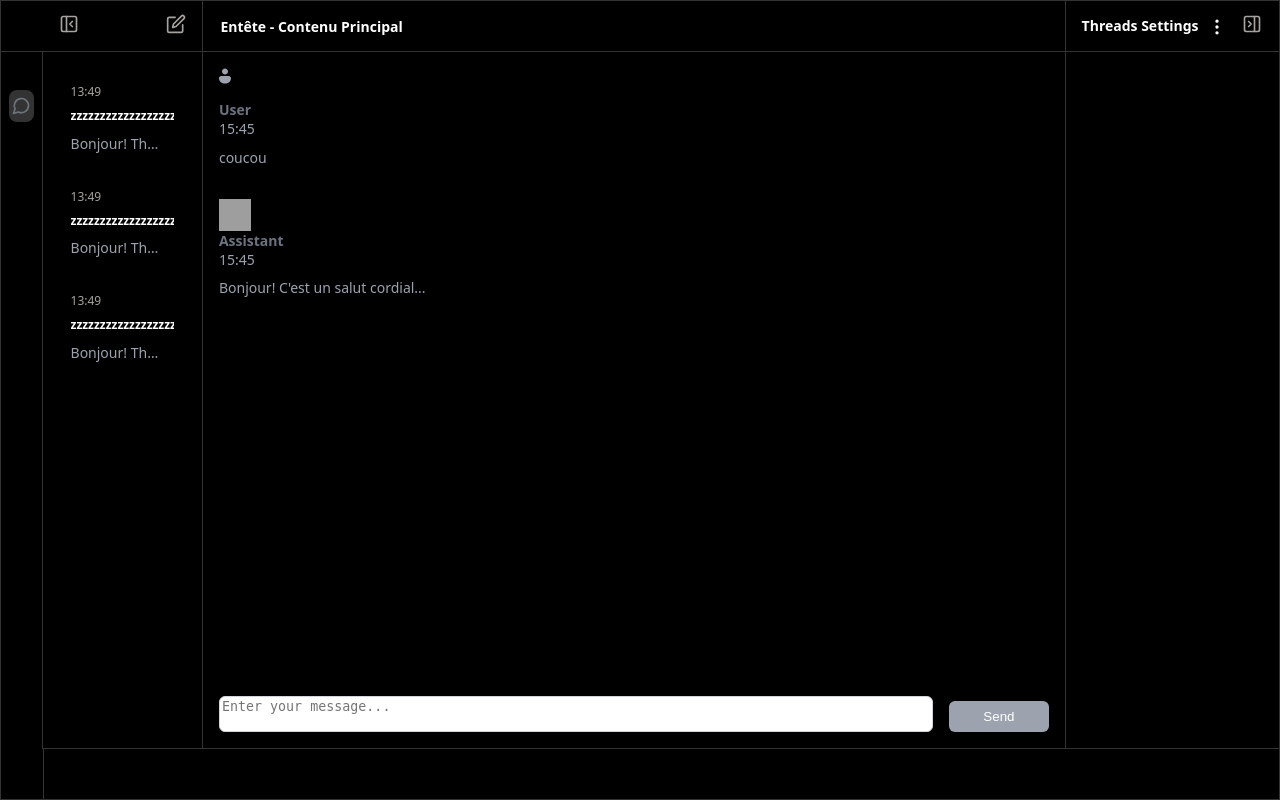
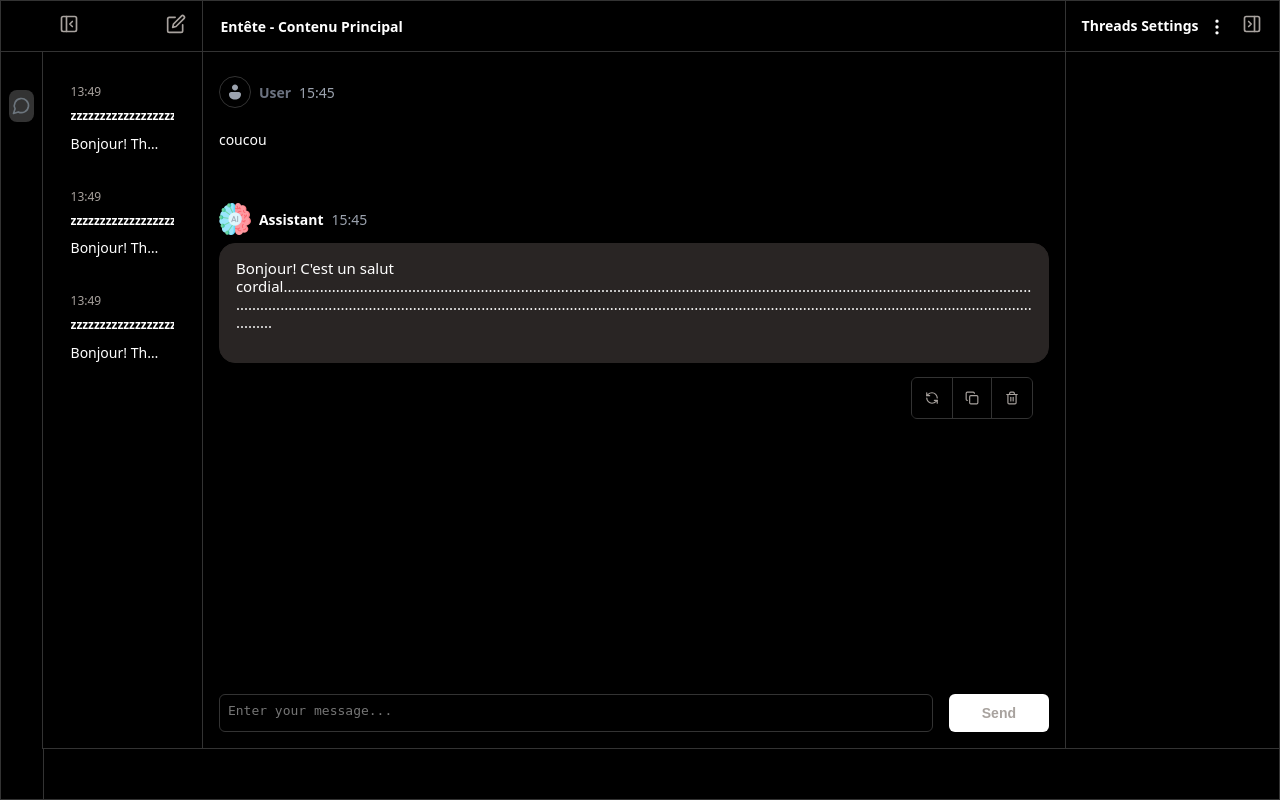
Before and after one commit to matyji/Webapp-chatgpt, a Flask app: page / in a window 1280 px wide. Run offline with Flask 3, Linux system fonts and the light colour scheme; grey boxes are pictures that could not be loaded.

Commit message:
Mise a jour du front-end V0.1

```diff
--- a/static/css/Chat.css
+++ b/static/css/Chat.css
@@ -4,46 +4,6 @@
     justify-content: space-between;
     height: 100%;
     width: 100%;
-}
-
-.messages-container {
-    display: flex;
-    flex-direction: column;
-    overflow-y: auto;
-    height: 100%;
-}
-
-.message {
-    display: flex;
-    flex-direction: column;
-    padding: 1rem;
-    position: relative;
-}
-
-.icon, .assistant-logo {
-    height: 2rem;
-    width: 2rem;
-}
-
-.username {
-    font-weight: bold;
-    text-transform: capitalize;
-    color: #6b7280; /* Adjust the color as needed */
-}
-
-.timestamp, .message-text {
-    font-size: 0.875rem; /* 14px */
-    color: #9ca3af; /* Adjust the color as needed */
-}
-
-.message-options {
-    position: absolute;
-    display: none; /* Initially hidden */
-    right: 2rem; /* Adjust as needed */
-}
-
-.message:hover .message-options {
-    display: flex; /* Show options on hover */
 }
 
 .input-container {
@@ -58,21 +18,53 @@
     width: 100%;
     max-height: 25rem;
     overflow-y: auto;
-    padding-right: 1.25rem; /* Adjust padding for the scrollbar */
-    border: 1px solid #d1d5db; /* Adjust border color as needed */
+    border: 1px solid #333; /* Adjust border color as needed */
     border-radius: 0.375rem; /* Adjust border-radius as needed */
     resize: none;
+    background-color: black;
+    color: white;
+    padding: 0.5rem;
+    height: 2.375rem;
+    font-size: medium;
+}
+
+.message-input:focus-visible{
+    outline: 1px solid #2463eb;
 }
 
 .send-button {
     min-width: 6.25rem; /* 100px */
-    background-color: #3b82f6; /* Primary button color */
+    background-color: #2463eb; /* Primary button color */
     color: white;
+    font-weight: bold;
+    font-size: 14px;
     padding: 0.5rem 1rem;
     border: none;
     border-radius: 0.375rem;
+    height: 100%;
+    cursor: pointer;
 }
 
 .send-button:disabled {
-    background-color: #9ca3af; /* Disabled button color */
+    background-color: white; /* Disabled button color */
+    cursor:auto;
+    color: #A8A29E;
 }
+
+.messages-container {
+    display: flex;
+    flex-direction: column;
+    max-width: 100%; /* Assurez-vous que la div ne dépasse pas la largeur de son conteneur */
+    height: 100%; /* La hauteur s'ajuste au contenu */
+    word-wrap: break-word; /* Casse les mots longs pour qu'ils passent à la ligne */
+    overflow-wrap: break-word; /* Alternative à word-wrap pour une meilleure compatibilité */
+    overflow-y: auto; /* Permet le défilement vertical si le contenu dépasse la hauteur */
+
+}
+
+.message {
+    display: flex;
+    flex-direction: column;
+    padding: 1rem;
+    position: relative;
+}
--- /dev/null
+++ b/static/css/message-assistant.css
@@ -0,0 +1,67 @@
+.assistant-logo{
+    height: 2rem;
+    width: 2rem;
+}
+
+.entete-assistant-message {
+    display: flex;
+    align-items: center;
+    gap: 0.5rem; /* gap-x-2 */
+    margin-top: 0.5rem; /* mt-2 */
+    margin-bottom: 0.5rem; /* mb-2 */
+    position: relative;
+}
+
+.username-assistant{
+    font-weight: bold;
+    text-transform: capitalize;
+    color: white; /* Adjust the color as needed */
+}
+
+.action-buttons {
+    border: 0.1px solid #333;
+    border-radius: 0.375rem;
+    position: absolute;
+    bottom: -2.5rem; /* Adjust according to actual positioning needs */
+    right: 2rem;
+    display: flex;
+    flex-direction: row;
+    align-items: center;
+}
+
+.action-button {
+    display: flex;
+    align-items: center;
+    justify-content: center;
+    width: 2.5rem;
+    height: 2.5rem;
+    padding: 0.5rem;
+    background-color: rgba(0, 0, 0, 0.2); /* Adjust background color */
+    cursor: pointer;
+    transition: background-color 0.3s;
+    color: #A8A29E;
+    border: 0px solid; /* Specify color */
+}
+
+.action-button:hover {
+    background-color: rgba(0, 0, 0, 0.8); /* Adjust hover background color */
+}
+
+.copy{
+    border-left: 0.1px solid #333;
+    border-right: 0.1px solid #333;
+}
+
+.message-text-assistant{
+    background-color: #292524;
+    border: 1px solid #292524;
+    border-radius: 1rem;
+    padding: 1rem; /* p-4 */
+    padding-top: 0;
+    font-size: 0.9375rem; /* Remplacé 15px par environ 0.9375rem */
+    display: flex;
+    flex-direction: column;
+    gap: 1rem; /* Remplacé 16px par 1rem */
+    font-weight: normal;
+    line-height: 1.2;
+}
--- /dev/null
+++ b/static/css/message-user.css
@@ -0,0 +1,40 @@
+.icon-user {
+    display: flex;
+    align-items: center;
+    justify-content: center;
+    height: 2rem; /* h-8 */
+    width: 2rem; /* w-8 */
+    border-radius: 9999px; /* rounded-full */
+    border: 1px solid #333; /* border */
+}
+
+.user-logo {
+    width: 12px;
+    height: 16px;
+    fill: #9CA3AF; /* Assuming #9CA3AF is the desired color */
+  }
+
+.username {
+    font-weight: bold;
+    text-transform: capitalize;
+    color: #6b7280; /* Adjust the color as needed */
+}
+
+.timestamp{
+    font-size: 0.875rem; /* 14px */
+    color: #9ca3af; /* Adjust the color as needed */
+}
+
+.message-text{
+    font-size: 0.875rem; /* 14px */
+    color: white; /* Adjust the color as needed */
+}
+
+.entete-message{
+    display: flex;
+    align-items: center;
+    gap: 0.5rem; /* gap-x-2 */
+    margin-top: 0.5rem; /* mt-2 */
+    margin-bottom: 0.5rem; /* mb-2 */
+    position: relative;
+}
--- /dev/null
+++ b/static/js/Chat.js
@@ -0,0 +1,16 @@
+document.addEventListener('DOMContentLoaded', function() {
+    var textarea = document.getElementById('message-input');
+    var sendButton = document.getElementById('send-button');
+
+    // Fonction pour vérifier le contenu du textarea et activer/désactiver le bouton
+    function toggleButtonState() {
+        // Si le textarea n'est pas vide, le bouton est activé, sinon il est désactivé
+        sendButton.disabled = !textarea.value.trim();
+    }
+
+    // Écoute les événements 'input' sur le textarea
+    textarea.addEventListener('input', toggleButtonState);
+
+    // Vérifie l'état initial au chargement de la page
+    toggleButtonState();
+});
--- a/templates/Chat.html
+++ b/templates/Chat.html
@@ -1,39 +1,11 @@
 <link rel="stylesheet" href="../static/css/Chat.css">
 <div class="chat-container">
     <div class="messages-container">
-        <div class="message">
-            <svg class="icon">
-                <path d="M6 0.497864C4.34315 0.497864 3 1.84101 3 3.49786C3 5.15472 4.34315 6.49786 6 6.49786C7.65685 6.49786 9 5.15472 9 3.49786C9 1.84101 7.65685 0.497864 6 0.497864ZM9.75 7.99786L2.24997 7.99787C1.00734 7.99787 0 9.00527 0 10.2479C0 11.922 0.688456 13.2633 1.81822 14.1701C2.93013 15.0625 4.42039 15.4979 6 15.4979C7.57961 15.4979 9.06987 15.0625 10.1818 14.1701C11.3115 13.2633 12 11.922 12 10.2479C12 9.00522 10.9926 7.99786 9.75 7.99786Z" fill="#9CA3AF"></path>
-            </svg>
-            <span class="username">user</span>
-            <span class="timestamp">15:45</span>
-            <div class="message-options">
-                <svg xmlns="http://www.w3.org/2000/svg" width="14" height="14" viewBox="0 0 24 24" fill="none" stroke="currentColor" stroke-width="2" stroke-linecap="round" stroke-linejoin="round" class="lucide lucide-refresh-ccw">
-                    <path d="M21 12a9 9 0 0 0-9-9 9.75 9.75 0 0 0-6.74 2.74L3 8"></path>
-                    <path d="M3 3v5h5"></path>
-                    <path d="M3 12a9 9 0 0 0 9 9 9.75 9.75 0 0 0 6.74-2.74L21 16"></path>
-                    <path d="M16 16h5v5"></path>
-                </svg>
-            </div>
-            <p class="message-text">coucou</p>
-        </div>
-        <div class="message assistant-message">
-            <img src="icons/app_icon.svg" alt="Assistant Logo" class="assistant-logo">
-            <span class="username">assistant</span>
-            <span class="timestamp">15:45</span>
-            <div class="message-options">
-                <svg xmlns="http://www.w3.org/2000/svg" width="14" height="14" viewBox="0 0 24 24" fill="none" stroke="currentColor" stroke-width="2" stroke-linecap="round" stroke-linejoin="round" class="lucide lucide-refresh-ccw">
-                    <path d="M21 12a9 9 0 0 0-9-9 9.75 9.75 0 0 0-6.74 2.74L3 8"></path>
-                    <path d="M3 3v5h5"></path>
-                    <path d="M3 12a9 9 0 0 0 9 9 9.75 9.75 0 0 0 6.74-2.74L21 16"></path>
-                    <path d="M16 16h5v5"></path>
-                </svg>
-            </div>
-            <p class="message-text">Bonjour! C'est un salut cordial...</p>
-        </div>
+        {% include 'message-user.html' %}
+        {% include 'message-assistant.html' %}
     </div>
     <div class="input-container">
-        <textarea class="message-input" placeholder="Enter your message..."></textarea>
-        <button class="send-button" disabled>Send</button>
+        <textarea class="message-input" id="message-input" placeholder="Enter your message..."></textarea>
+        <button class="send-button" id="send-button" disabled>Send</button>
     </div>
 </div>
--- a/templates/index.html
+++ b/templates/index.html
@@ -47,5 +47,6 @@
   </div>
 </div>
 <script src="../static/js/icones.js"></script>
+<script src="../static/js/Chat.js"></script>
 </body>
 </html>
--- /dev/null
+++ b/templates/message-assistant.html
@@ -0,0 +1,36 @@
+<link rel="stylesheet" href="../static/css/message-assistant.css">
+<div class="message assistant-message">
+    <div class ="entete-assistant-message">
+        <img src="../static/images/ai.png" alt="Assistant Logo" class="assistant-logo">
+        <span class="username-assistant">assistant</span>
+        <span class="timestamp">15:45</span>
+    </div>
+    <div class="action-buttons">
+        <button class="action-button refresh">
+            <svg xmlns="http://www.w3.org/2000/svg" width="14" height="14" viewBox="0 0 24 24" fill="none" stroke="currentColor" stroke-width="2" stroke-linecap="round" stroke-linejoin="round">
+                <path d="M21 12a9 9 0 0 0-9-9 9.75 9.75 0 0 0-6.74 2.74L3 8"></path>
+                <path d="M3 3v5h5"></path>
+                <path d="M3 12a9 9 0 0 0 9 9 9.75 9.75 0 0 0 6.74-2.74L21 16"></path>
+                <path d="M16 16h5v5"></path>
+            </svg>
+        </button>
+        <button class="action-button copy">
+            <svg xmlns="http://www.w3.org/2000/svg" width="14" height="14" viewBox="0 0 24 24" fill="none" stroke="currentColor" stroke-width="2" stroke-linecap="round" stroke-linejoin="round" class="lucide lucide-copy">
+                <rect width="14" height="14" x="8" y="8" rx="2" ry="2"></rect>
+                <path d="M4 16c-1.1 0-2-.9-2-2V4c0-1.1.9-2 2-2h10c1.1 0 2 .9 2 2"></path>
+            </svg>
+        </button>
+        <button class="action-button trash">
+            <svg xmlns="http://www.w3.org/2000/svg" width="14" height="14" viewBox="0 0 24 24" fill="none" stroke="currentColor" stroke-width="2" stroke-linecap="round" stroke-linejoin="round" class="lucide lucide-trash2">
+                <path d="M3 6h18"></path>
+                <path d="M19 6v14c0 1-1 2-2 2H7c-1 0-2-1-2-2V6"></path>
+                <path d="M8 6V4c0-1 1-2 2-2h4c1 0 2 1 2 2v2"></path>
+                <line x1="10" x2="10" y1="11" y2="17"></line>
+                <line x1="14" x2="14" y1="11" y2="17"></line>
+            </svg>
+        </button>
+    </div>
+    <div class="message-text-assistant">
+        <p>Bonjour! C'est un salut cordial.........................................................................................................................................................................................................................................................................................................................................................................................................</p>
+    </div>
+</div>
--- /dev/null
+++ b/templates/message-user.html
@@ -0,0 +1,13 @@
+<link rel="stylesheet" href="../static/css/message-user.css">
+<div class="message">
+    <div class ="entete-message">
+        <div class="icon-user">
+            <svg class="user-logo">
+                <path d="M6 0.497864C4.34315 0.497864 3 1.84101 3 3.49786C3 5.15472 4.34315 6.49786 6 6.49786C7.65685 6.49786 9 5.15472 9 3.49786C9 1.84101 7.65685 0.497864 6 0.497864ZM9.75 7.99786L2.24997 7.99787C1.00734 7.99787 0 9.00527 0 10.2479C0 11.922 0.688456 13.2633 1.81822 14.1701C2.93013 15.0625 4.42039 15.4979 6 15.4979C7.57961 15.4979 9.06987 15.0625 10.1818 14.1701C11.3115 13.2633 12 11.922 12 10.2479C12 9.00522 10.9926 7.99786 9.75 7.99786Z" fill="#9CA3AF"></path>
+            </svg>
+        </div>
+        <span class="username">user</span>
+        <span class="timestamp">15:45</span>
+    </div>
+    <p class="message-content-assistant">coucou</p>
+</div>
```
Also changed, not shown: static/favicon.ico, static/images/ai.png (added).
